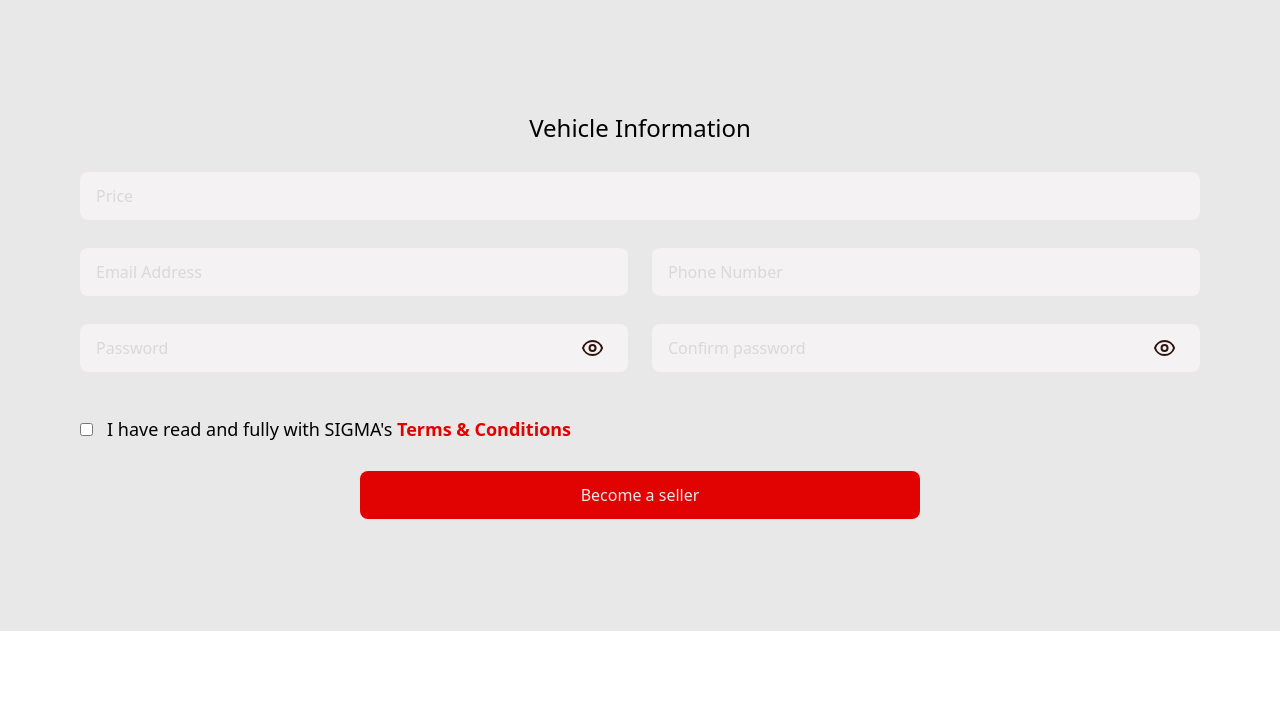
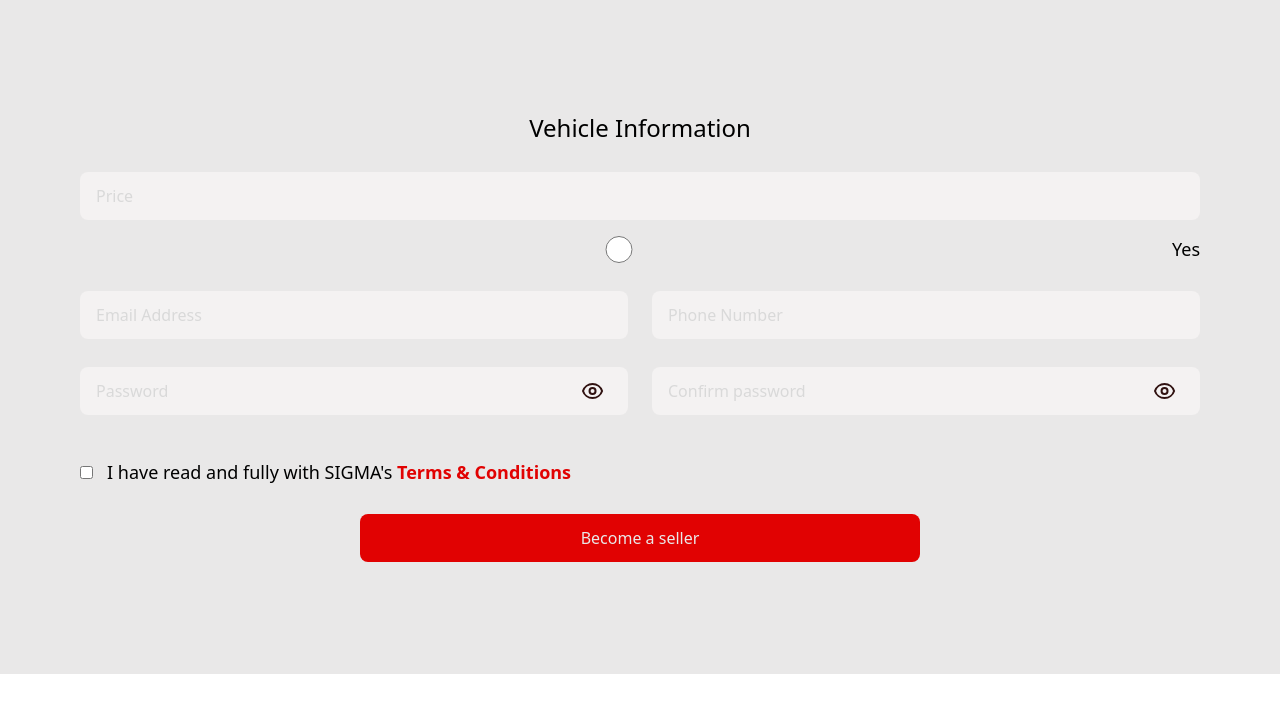
Before and after one commit to Ed-Gah/automobil-system, a Next.js app: page /seller/car-registration in a window 1280 px wide. Shown: the top 712 px of the page. Built offline with nearby package versions, Linux system fonts and the light colour scheme.

Commit message:
Just checking if evering is commited

```diff
--- a/pages/seller/car-registration.tsx
+++ b/pages/seller/car-registration.tsx
@@ -10,8 +10,8 @@ export default function CarRegistration() {
     model: "",
     engine: "",
     year: "",
-    color: '',
-    description: ''
+    color: "",
+    description: "",
   });
   const [errors, setErrors] = useState({}) as any;
   const [textType, setTextType] = useState("password");
@@ -30,7 +30,8 @@ export default function CarRegistration() {
   return (
     <div className=" bg-[var(--text-300)] px-20 pb-28">
       <h1 className=" text-center text-2xl font-medium pt-28">
-Vehicle Information      </h1>
+        Vehicle Information{" "}
+      </h1>
       <div>
         <div className=" mt-7">
           <input
@@ -44,9 +45,20 @@ Vehicle Information      </h1>
             }}
           />
         </div>
-
-        <div>
-
+        <div className="flex mt-4">
+          <input
+            className=" input"
+            type={"radio"}
+            placeholder="Price"
+            value={registrationInputs.price}
+            onChange={(e: any) => {
+              handleRegistrationInputs(e.target.value, "price");
+              handleErrors(null, "price");
+            }}
+          />
+          <label className=" font-medium text-[18px]  ml-[14px] float-left ">
+            Yes
+          </label>
         </div>
 
         <div className=" grid grid-cols-2 gap-6 mt-7">
```
